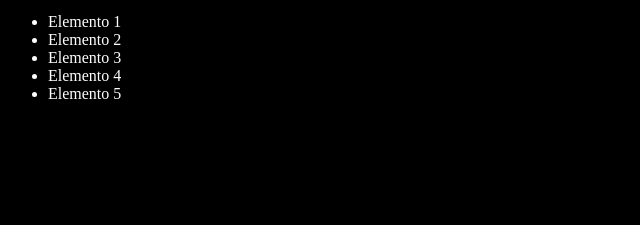
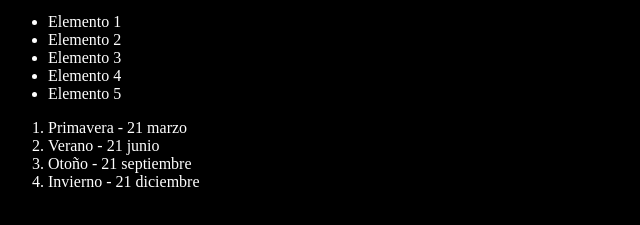
Before and after one commit to nmbdev/Curso-Git, a plain HTML site: page index.html in a window 1280 px wide. Shown: the part 101-326 px from the top of the page, without its empty margins (0-640 px from the left). Drawn offline with Linux system fonts and the light colour scheme.

Commit message:
Agregando estaciones del año con fecha de inicio

```diff
--- a/index.html
+++ b/index.html
@@ -12,7 +12,7 @@
         Aprendiendo Git
     </h1>
     <p>
-        Mis primeros pasos en el versionado de codigo y aprendiendo a resolver conflictos
+        Mis primeros pasos en el versionado de codigo y aprendiendo a resolver conflictos.
     </p>
 
     <ul>
@@ -23,6 +23,13 @@
         <li>Elemento 5</li>
     </ul>
 
+    <ol>
+        <li>Primavera - 21 marzo</li>
+        <li>Verano - 21 junio</li>
+        <li>Otoño - 21 septiembre</li>
+        <li>Invierno - 21 diciembre</li>
+    </ol>
+
     <script
     src="/index.js">
     </script>
```
